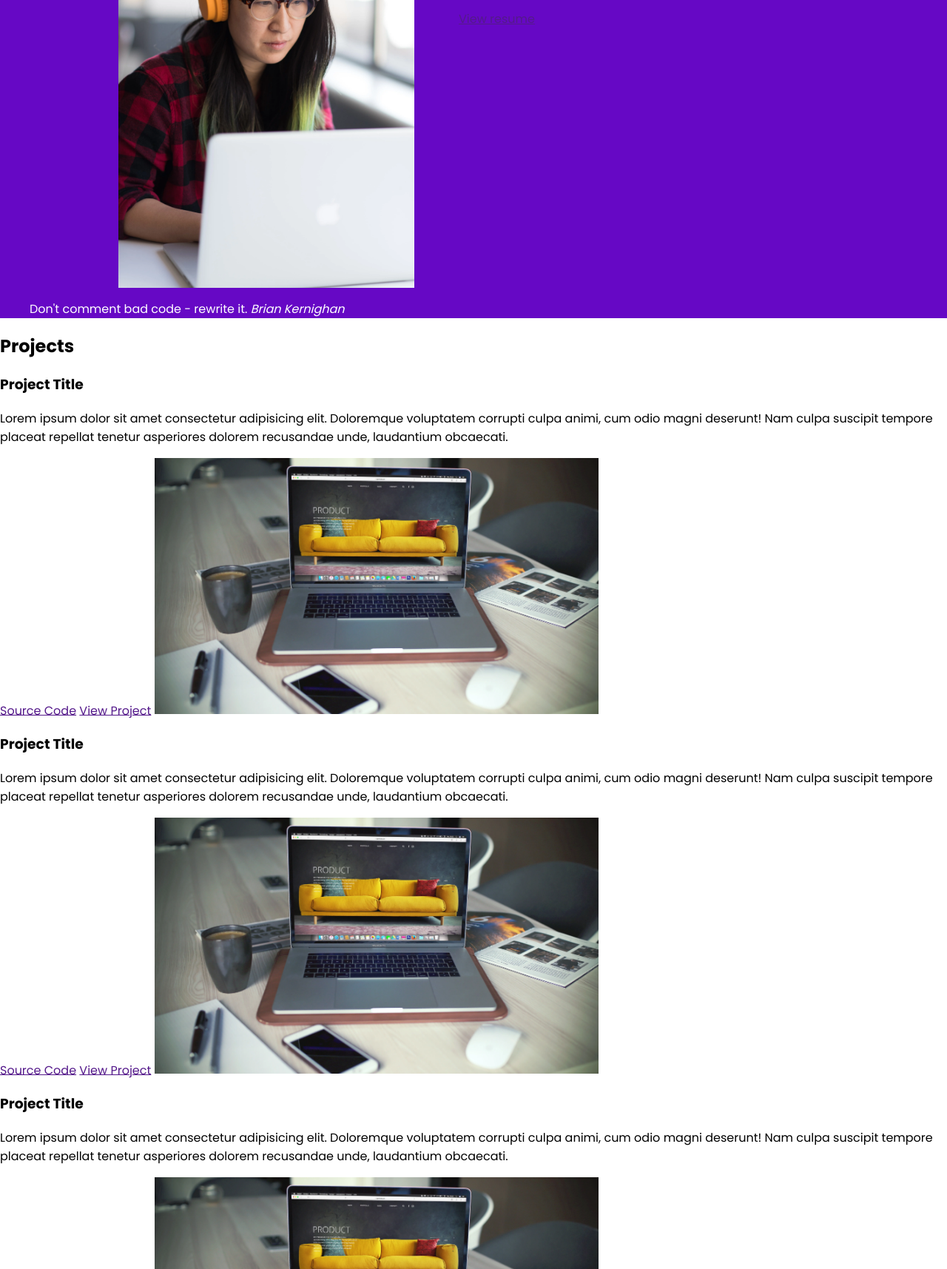
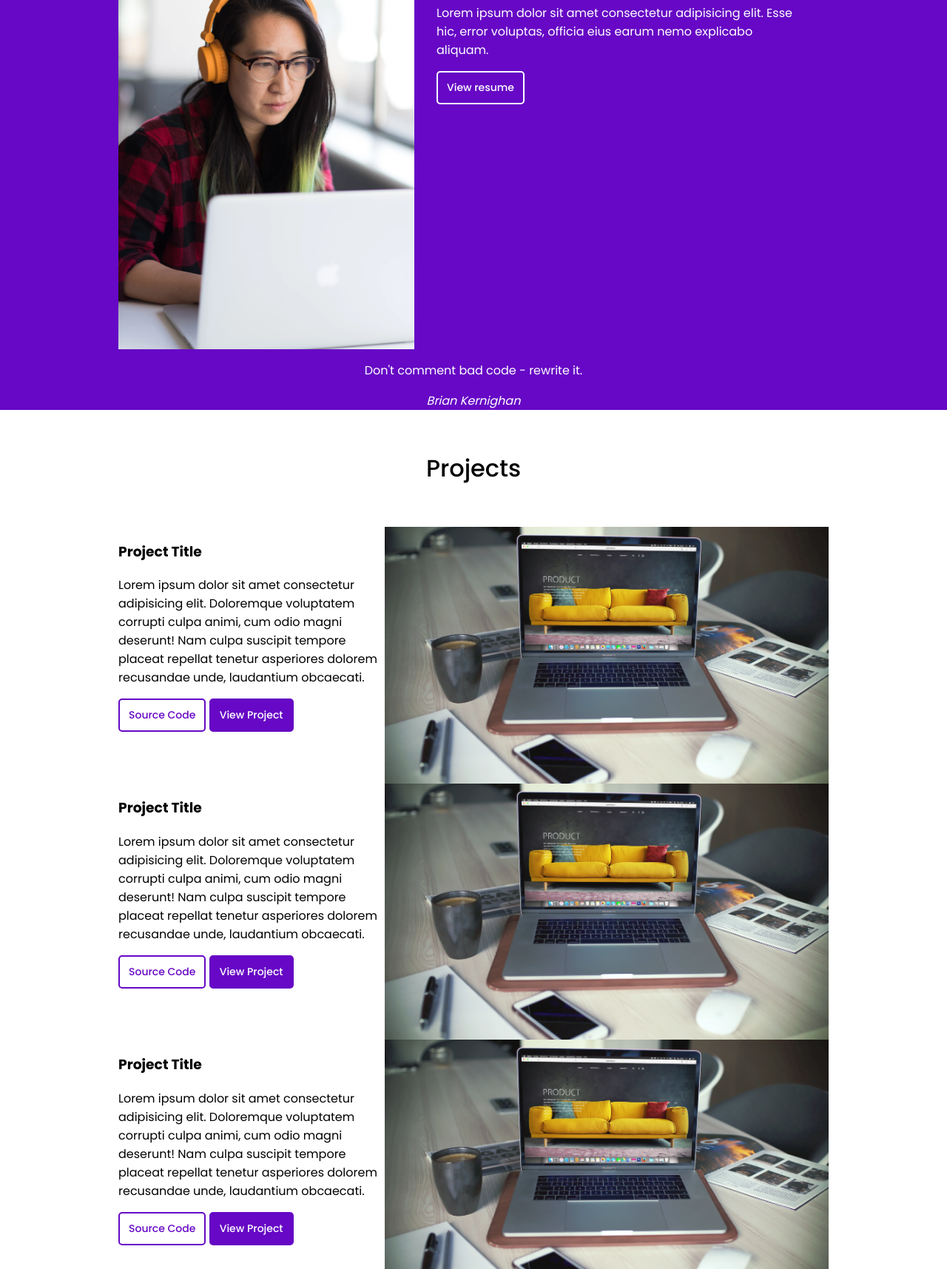
Before and after one commit to raquelmgalbuquerque/raquelmgalbuquerque.github.io, a plain HTML site: page index.html in a window 1280 px wide. Shown: the part 1085-2800 px from the top of the page at 74% size. Drawn offline with Linux system fonts and the light colour scheme.

Commit message:
Update about, projects and footer sections.

```diff
--- a/index.html
+++ b/index.html
@@ -45,53 +45,59 @@
               Lorem ipsum dolor sit amet consectetur adipisicing elit. Esse hic,
               error voluptas, officia eius earum nemo explicabo aliquam.
             </p>
-            <a href="">View resume</a>
+            <a href="" class="button button-secondary">View resume</a>
           </div>
         </div>
-        <blockquote>
-          Don't comment bad code - rewrite it.
+        <div class="about-quote">
+          <blockquote>Don't comment bad code - rewrite it.</blockquote>
           <cite>Brian Kernighan</cite>
-        </blockquote>
+        </div>
       </section>
 
       <section class="projects">
         <h2>Projects</h2>
-        <article>
+        <article class="projects-article">
+          <div>
             <h3>Project Title</h3>
             <p>
-            Lorem ipsum dolor sit amet consectetur adipisicing elit. Doloremque
-            voluptatem corrupti culpa animi, cum odio magni deserunt! Nam culpa
-            suscipit tempore placeat repellat tenetur asperiores dolorem
-            recusandae unde, laudantium obcaecati.
+              Lorem ipsum dolor sit amet consectetur adipisicing elit.
+              Doloremque voluptatem corrupti culpa animi, cum odio magni
+              deserunt! Nam culpa suscipit tempore placeat repellat tenetur
+              asperiores dolorem recusandae unde, laudantium obcaecati.
             </p>
-          <a href="">Source Code</a>
-          <a href="">View Project</a>
+            <a href="" class="button button-primary">Source Code</a>
+            <a href="" class="button button-tertiary">View Project</a>
+          </div>
           <img src="./assets/img/project1.webp" alt="project" width="600" />
         </article>
 
-        <article>
+        <article class="projects-article">
+          <div>
             <h3>Project Title</h3>
             <p>
-            Lorem ipsum dolor sit amet consectetur adipisicing elit. Doloremque
-            voluptatem corrupti culpa animi, cum odio magni deserunt! Nam culpa
-            suscipit tempore placeat repellat tenetur asperiores dolorem
-            recusandae unde, laudantium obcaecati.
+              Lorem ipsum dolor sit amet consectetur adipisicing elit.
+              Doloremque voluptatem corrupti culpa animi, cum odio magni
+              deserunt! Nam culpa suscipit tempore placeat repellat tenetur
+              asperiores dolorem recusandae unde, laudantium obcaecati.
             </p>
-          <a href="">Source Code</a>
-          <a href="">View Project</a>
+            <a href="" class="button button-primary">Source Code</a>
+            <a href="" class="button button-tertiary">View Project</a>
+          </div>
           <img src="./assets/img/project1.webp" alt="project" width="600" />
         </article>
 
-        <article>
+        <article class="projects-article">
+          <div>
             <h3>Project Title</h3>
             <p>
-            Lorem ipsum dolor sit amet consectetur adipisicing elit. Doloremque
-            voluptatem corrupti culpa animi, cum odio magni deserunt! Nam culpa
-            suscipit tempore placeat repellat tenetur asperiores dolorem
-            recusandae unde, laudantium obcaecati.
+              Lorem ipsum dolor sit amet consectetur adipisicing elit.
+              Doloremque voluptatem corrupti culpa animi, cum odio magni
+              deserunt! Nam culpa suscipit tempore placeat repellat tenetur
+              asperiores dolorem recusandae unde, laudantium obcaecati.
             </p>
-          <a href="">Source Code</a>
-          <a href="">View Project</a>
+            <a href="" class="button button-primary">Source Code</a>
+            <a href="" class="button button-tertiary">View Project</a>
+          </div>
           <img src="./assets/img/project1.webp" alt="project" width="600" />
         </article>
       </section>
@@ -108,12 +114,12 @@
       </section>
     </main>
 
-    <footer>
+    <footer class="projects-social-links">
       <ul>
-        <li><a href="https://github.com/raquelmgalbuquerque">GitHub</a></li>
-        <li><a href="">GitHub</a></li>
-        <li><a href="">GitHub</a></li>
-        <li><a href="">GitHub</a></li>
+        <li><a href="" class="social-link github"></a></li>
+        <li><a href="" class="social-link linkedin"></a></li>
+        <li><a href="" class="social-link twitter"></a></li>
+        <li><a href="" class="social-link youtube"></a></li>
       </ul>
       <p>@2022 - Portfolio Design by Raquel Albuquerque</p>
     </footer>
--- a/styles/css/index.css
+++ b/styles/css/index.css
@@ -2,6 +2,7 @@
   --color-text-primary: #002324;
   --color-text-secondary: #fff;
   --color-primary: #6608c5;
+  --color-secondary: #fff;
 }
 
 /* styles reset */
@@ -19,7 +20,58 @@ ul {
   margin: 0;
   list-style-type: none;
 }
+
+h2 {
+  font-size: 32px;
+  text-align: center;
+  font-weight: 500;
+  line-height: 1.4;
+  padding: 30px 0;
+}
 /* end of styles reset */
+
+/* buttons */
+.button {
+  display: inline-block;
+  font-size: 14px;
+  font-weight: 500;
+  padding: 10px 12px;
+  text-decoration: none;
+  border-radius: 5px;
+  transition: all 0.2s ease-in-out;
+}
+
+.button-primary {
+  color: var(--color-primary);
+  border: 2px solid var(--color-primary);
+}
+
+.button-primary:hover {
+  color: var(--color-text-secondary);
+  background-color: var(--color-primary);
+}
+
+.button-secondary {
+  color: var(--color-secondary);
+  border: 2px solid var(--color-secondary);
+}
+
+.button-secondary:hover {
+  color: var(--color-primary);
+  background-color: var(--color-secondary);
+}
+
+.button-tertiary {
+  color: var(--color-secondary);
+  background-color: var(--color-primary);
+  border: 2px solid var(--color-primary);
+}
+
+.button-tertiary:hover {
+  color: var(--color-primary);
+  background-color: var(--color-secondary);
+}
+/* end of buttons */
 
 .header {
   display: flex;
@@ -27,6 +79,10 @@ ul {
   justify-content: center;
   align-items: center;
   height: 100vh;
+}
+
+.header .button {
+  padding: 15px 20px;
 }
 
 .header-title {
@@ -49,10 +105,12 @@ ul {
   text-align: center;
 }
 
-.about-content {
-  display: flex;
-  max-width: 960px;
-  margin: 0 auto;
+@media (min-width: 992px) {
+  .about-content {
+    display: flex;
+    max-width: 960px;
+    margin: 0 auto;
+  }
 }
 
 .about-img {
@@ -61,26 +119,48 @@ ul {
 }
 
 .about-description {
-  margin-left: 60px;
+  padding: 0 30px;
 }
 
-.button {
-  display: inline-block;
-  font-size: 14px;
-  font-weight: 500;
-  padding: 15px 20px;
-  text-decoration: none;
-  border-radius: 5px;
+.about-quote {
+  text-align: center;
 }
 
-.button-primary {
-  color: var(--color-primary);
-  border: 2px solid var(--color-primary);
+@media (min-width: 992px) {
+  .projects-article {
+    display: flex;
+    max-width: 960px;
+    margin: 0 auto;
+  }
 }
 
-.button-primary:hover {
-  color: var(--color-text-secondary);
-  background-color: var(--color-primary);
+.social-link {
+  display: inline-block;
+  width: 35px;
+  height: 35px;
+  background-size: 35px;
+  background-repeat: no-repeat;
+  background-color: var(--color-secondary);
+  border-radius: 50%;
+}
+
+.github {
+  background-image: url(../../assets/icons/icon-github.png);
+}
+
+.linkedin {
+  background-image: url(../../assets/icons/icon-linkedin.png);
+}
+
+.twitter {
+  background-image: url(../../assets/icons/icon-twitter.png);
+}
+.youtube {
+  background-image: url(../../assets/icons/icon-youtube.png);
+}
+
+.projects-social-links {
+  background-color: black;
 }
 
 /* Notes from class */
```
Lines whose indentation alone changed are shown as unchanged.
